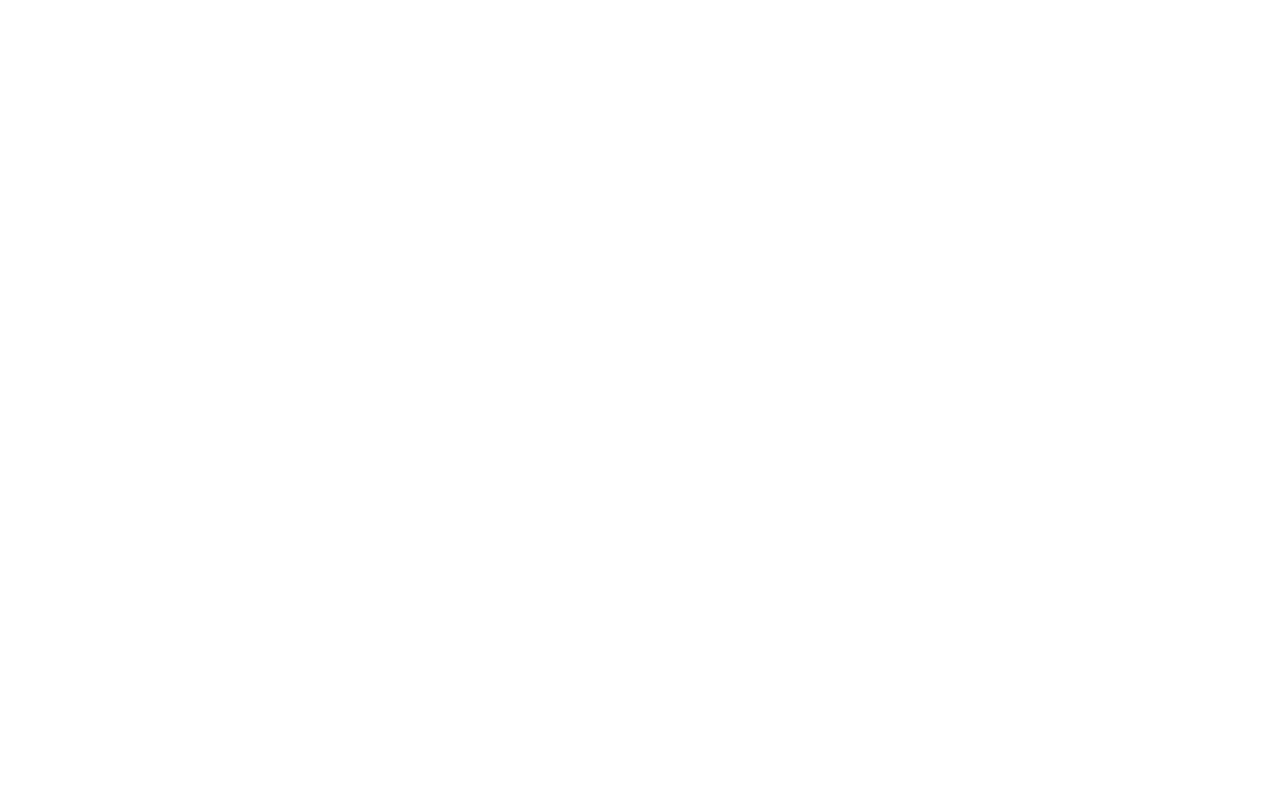
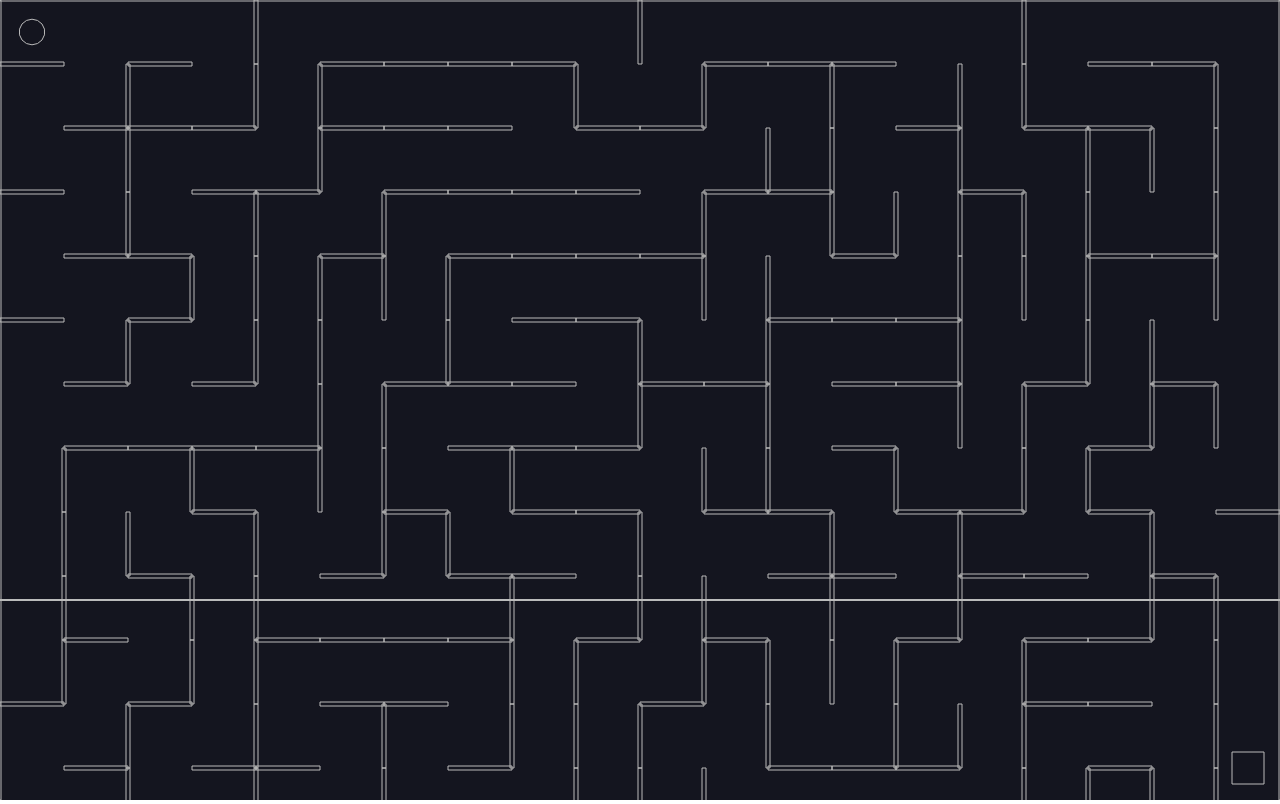
Before and after one commit to tamirazrab/mazegame, a plain HTML site: page index.html in a window 1280 px wide. Drawn offline with nearby package versions, Linux system fonts and the light colour scheme; animation ran at ten frames a second.

Commit message:
Made canvas fit whole screen

```diff
--- a/index.html
+++ b/index.html
@@ -9,8 +9,13 @@
 			crossorigin="anonymous"
 		></script>
 		<title>Maze Game</title>
+		<style>
+			body {
+				margin: 0px; /* Setting to maze could take whole space */
+			}
+		</style>
 	</head>
 	<body>
-		<script src="index.js"></scrip>
+		<script src="index.js"></script>
 	</body>
 </html>
--- a/index.js
+++ b/index.js
@@ -7,9 +7,11 @@ const engine = Engine.create();
 engine.world.gravity.y = 0; /* in y direction */
 const { world } = engine;
 
-const cells = 3; // As grid is square 3x3, making one variable would be enough for now.
-const width = 600;
-const height = 600;
+const cells = 20; // As grid is square 3x3, making one variable would be enough for now.
+
+/* Setting width and height according to space available on screen */
+const width = window.innerWidth;
+const height = window.innerHeight;
 const unitLength = width / cells; // As width and height are same for now that's why.
 
 const render = Render.create({
@@ -26,7 +28,7 @@ Runner.run(Runner.create(), engine);
 
 let walls = [
     Bodies.rectangle(width / 2, 0, width, 2, { isStatic: true }),
-    Bodies.rectangle(width / 2, 600, width, 2, { isStatic: true }),
+    Bodies.rectangle(width / 2, 600, width, 1, { isStatic: true }),
     Bodies.rectangle(0, height / 2, 2, height, { isStatic: true }),
     Bodies.rectangle(width, height / 2, 2, height, { isStatic: true })
 ];
```
